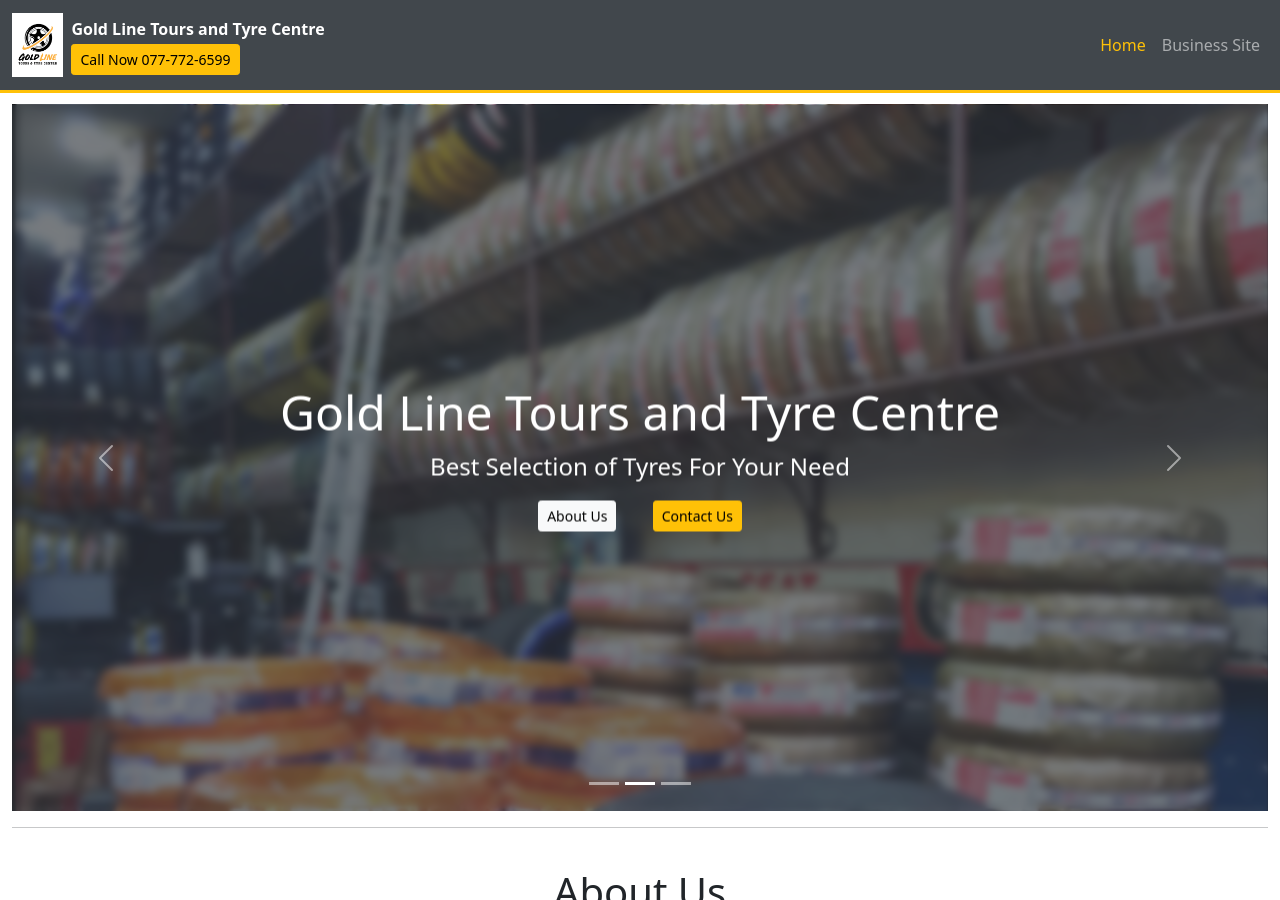
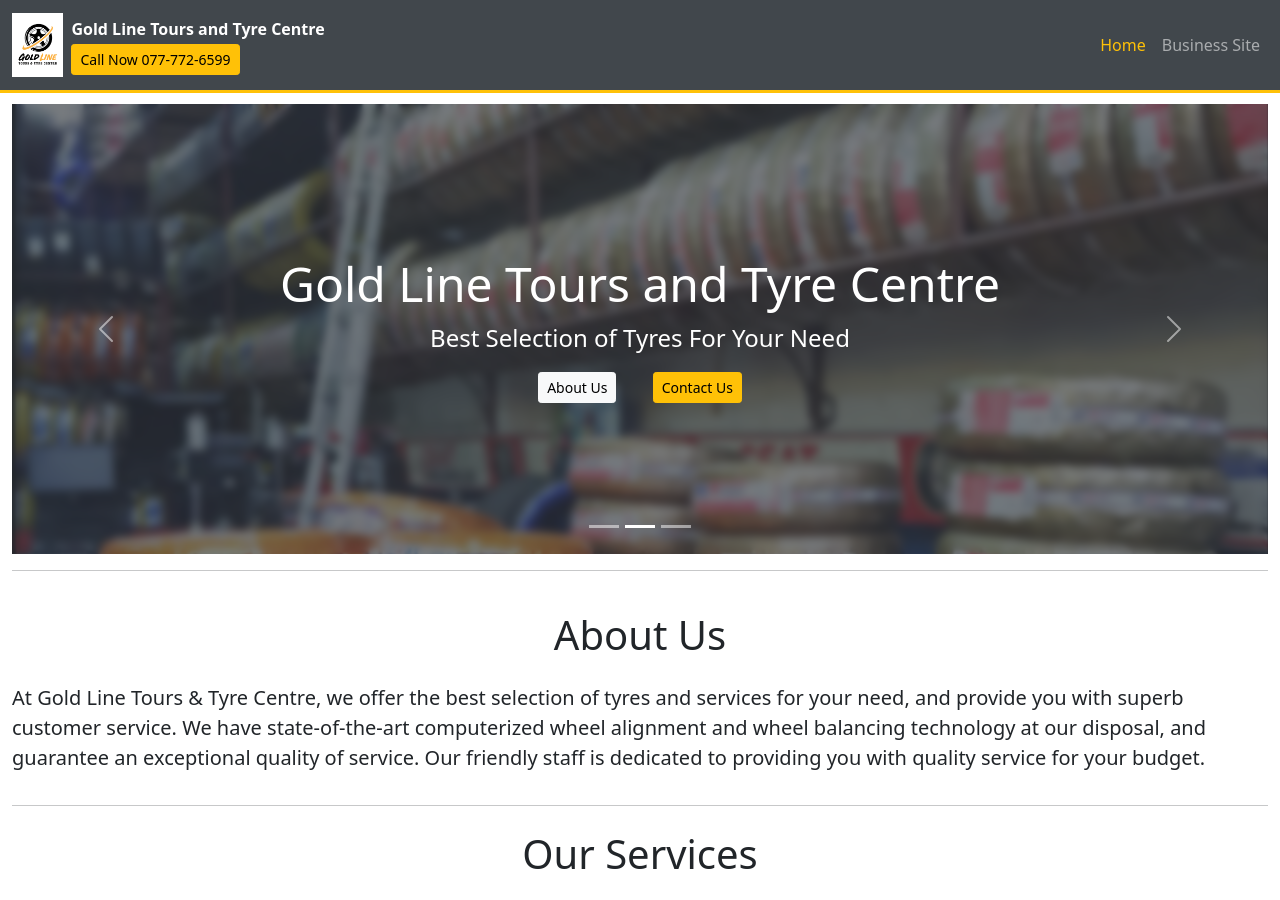
Before and after one commit to yasithdev/goldlinetyre.lk, a Jekyll site: the page built from index.html, in a window 1280 px wide and 900 px high. Built offline with Jekyll 4.4.1, drawn with Linux system fonts in a browser that asks for light colours.

Commit message:
reduce banner size

```diff
--- a/index.html
+++ b/index.html
@@ -5,6 +5,10 @@ permalink: '/'
 ---
 
 <style>
+  .img-fluid {
+    height: 50vh!important;
+    object-fit: cover;
+  }
   @media screen and (min-width: 992px) {
     .carousel .carousel-title {
       font-size: 4em;
@@ -56,7 +60,7 @@ permalink: '/'
       </div>
     </div>
     <div class="carousel-item">
-      <img class="d-block w-100" src="{{ site.baseurl }}/assets/img/carousel/image-3.png" alt="Tyre Selection">
+      <img class="d-block w-100 img-fluid" src="{{ site.baseurl }}/assets/img/carousel/image-3.png" alt="Tyre Selection">
       <div class="carousel-caption cc h-100">
         <h3 class="carousel-title">Gold Line Tours and Tyre Centre</h3>
         <p class="carousel-text w-75 w-md-50" style="font-size: small;">Computerized Wheel Alignment and Wheel Balancing</p>
```
